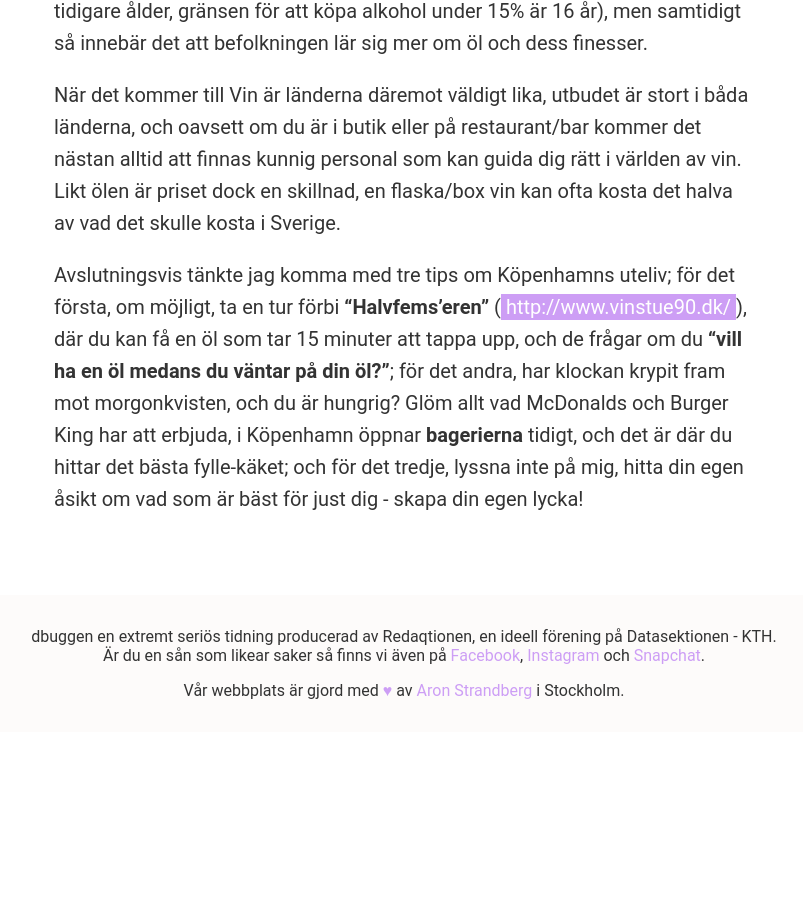
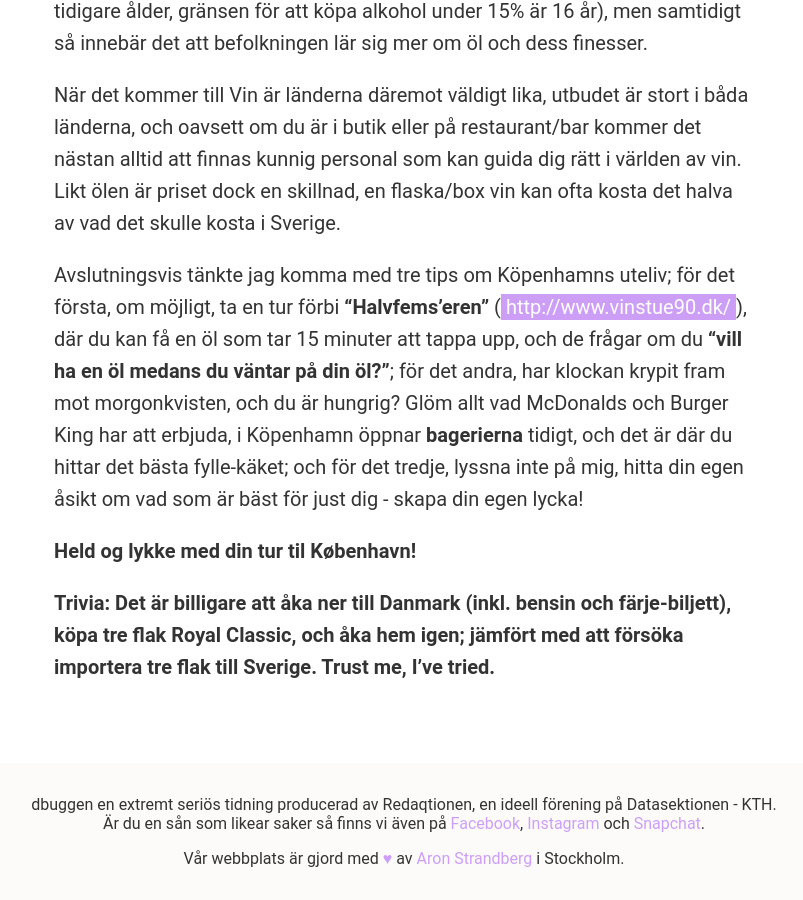
Before and after one commit to datasektionen/dbuggen, a Jekyll site: the page built from _posts/2016-11-07-danmark-vs-sverige.md, in a window 1280 px wide and 900 px high, scrolled down 1494 px. Shown: the whole window, without its empty margins (236-1039 px from the left). Built offline with Jekyll 4.4.1, drawn with Linux system fonts in a browser that asks for light colours; before the commit the page ends 2226 px from its top, so only the background shows below that.

Commit message:
im a horrible person

```diff
--- a/_posts/2016-11-07-danmark-vs-sverige.md
+++ b/_posts/2016-11-07-danmark-vs-sverige.md
@@ -18,3 +18,9 @@ Som kanske framgår så är ölkulturen i Danmark något annorlunda än Sveriges
 När det kommer till Vin är länderna däremot väldigt lika, utbudet är stort i båda länderna, och oavsett om du är i butik eller på restaurant/bar kommer det nästan alltid att finnas kunnig personal som kan guida dig rätt i världen av vin. Likt ölen är priset dock en skillnad, en flaska/box vin kan ofta kosta det halva av vad det skulle kosta i Sverige.
 
 Avslutningsvis tänkte jag komma med tre tips om Köpenhamns uteliv; för det första, om möjligt, ta en tur förbi __“Halvfems’eren”__ (<a href="http://www.vinstue90.dk/">http://www.vinstue90.dk/</a>), där du kan få en öl som tar 15 minuter att tappa upp, och de frågar om du **“vill ha en öl medans du väntar på din öl?”**; för det andra, har klockan krypit fram mot morgonkvisten, och du är hungrig? Glöm allt vad McDonalds och Burger King har att erbjuda, i Köpenhamn öppnar __bagerierna__ tidigt, och det är där du hittar det bästa fylle-käket; och för det tredje, lyssna inte på mig, hitta din egen åsikt om vad som är bäst för just dig - skapa din egen lycka!
+
+__Held og lykke med din tur til København!__
+
+
+
+**Trivia: Det är billigare att åka ner till Danmark (inkl. bensin och färje-biljett), köpa tre flak Royal Classic, och åka hem igen; jämfört med att försöka importera tre flak till Sverige. Trust me, I’ve tried.**
```
